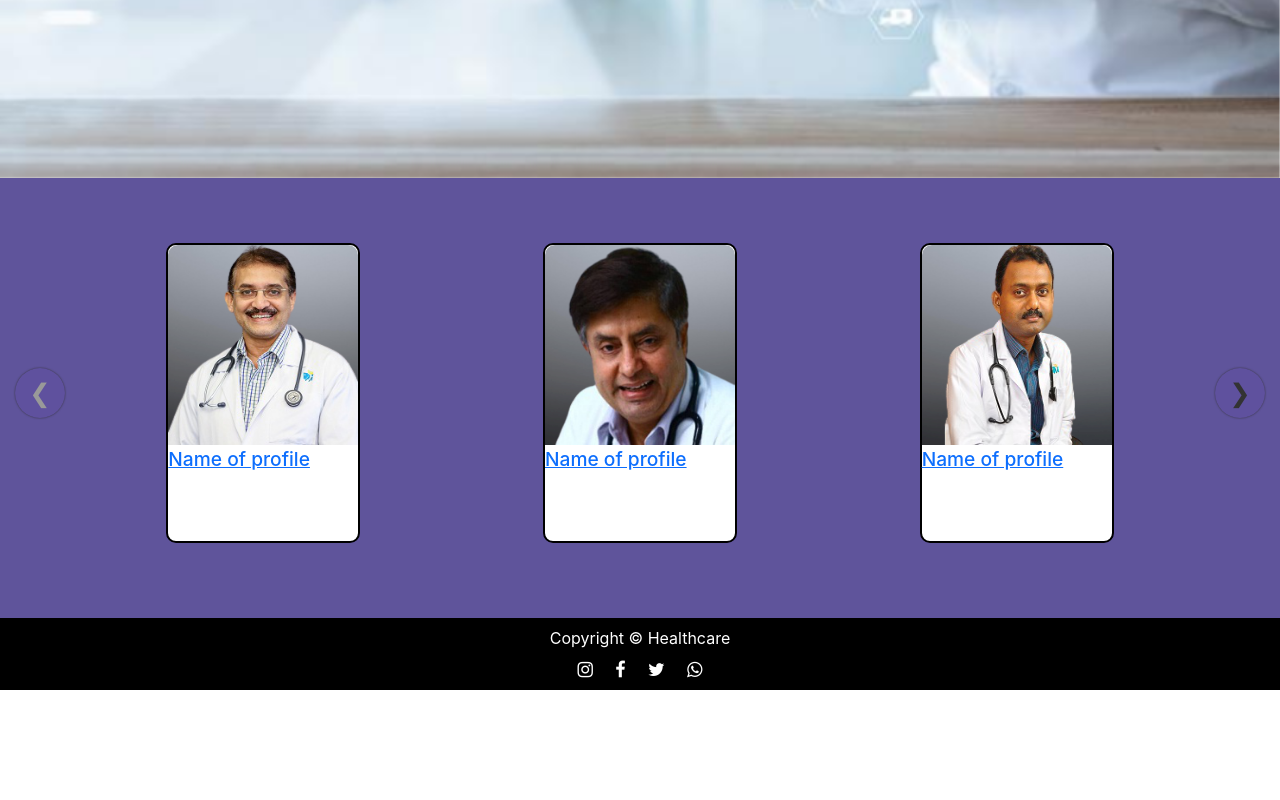
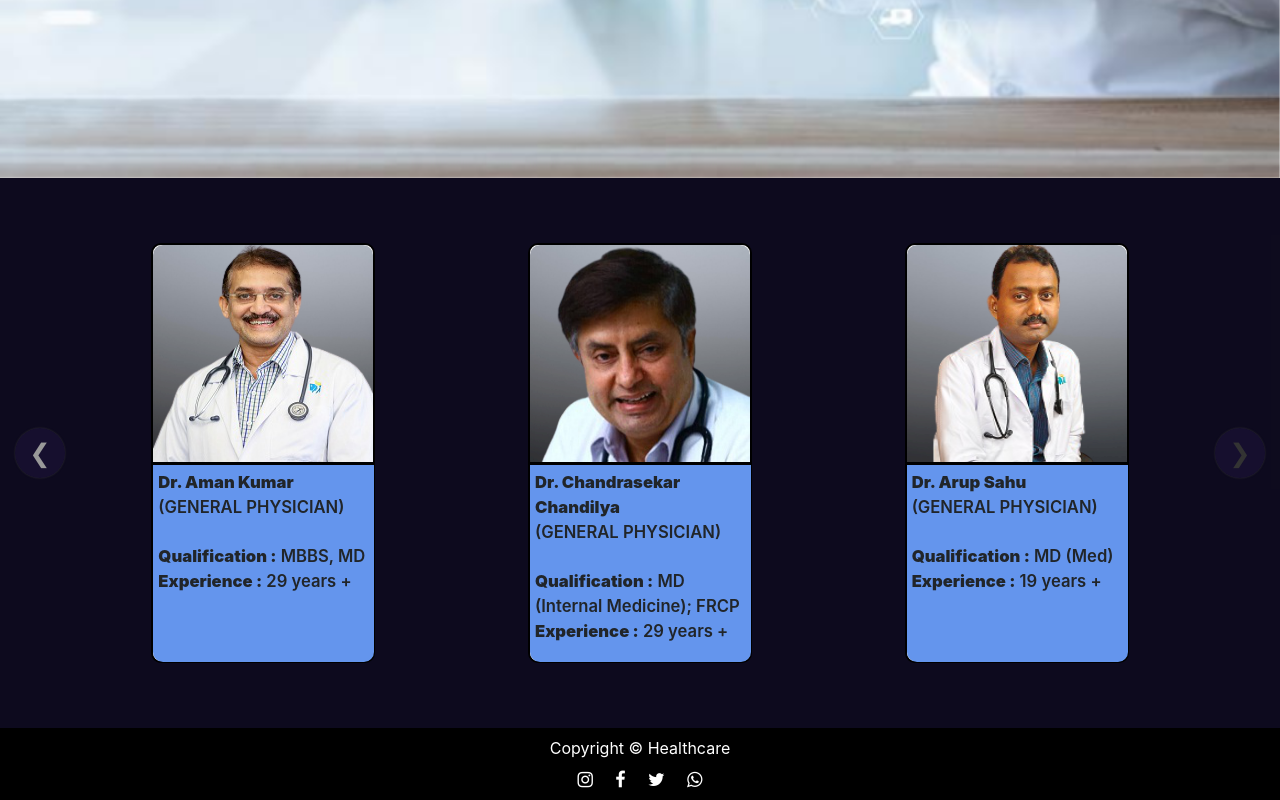
Before and after one commit to Mudra111/HealthCareFrontEnd, a React (Create React App) app: page / in a window 1280 px wide. Shown: the part 528-1328 px from the top of the page. Before the commit the page ends 1218 px from the top, so only its background shows below. Built offline with nearby package versions, Linux system fonts and the light colour scheme.

Commit message:
home page slider

```diff
--- a/package.json
+++ b/package.json
@@ -6,6 +6,7 @@
     "@testing-library/jest-dom": "^5.16.1",
     "@testing-library/react": "^12.1.2",
     "@testing-library/user-event": "^13.5.0",
+    "axios": "^0.26.0",
     "react": "^17.0.2",
     "react-dom": "^17.0.2",
     "react-elastic-carousel": "^0.11.5",
--- a/src/App.js
+++ b/src/App.js
@@ -9,6 +9,7 @@ import DonateMoney from "./Healthcare/Donate_money";
 import Gynecology from "./Healthcare/Gynecology";
 import General from "./Healthcare/General_disease";
 import Skin from "./Healthcare/SkinDisease";
+import Login from "./Healthcare/login";
 import { BrowserRouter as Router, Routes, Route } from "react-router-dom";
 import { WhatToDo1 } from "./Healthcare/WhatToDo1";
 // import { Help } from './Healthcare/Help';
@@ -31,6 +32,7 @@ function App() {
 					<Route exact path="/gynecology_department" element={<Gynecology />} />
 					<Route exact path="/general_disease_dep" element={<General />} />
 					<Route exact path="/skin_disease_dep" element={<Skin />} />
+					<Route exact path="/login" element={<Login />} />
 				</Routes>
 				<Footer />
 			</Router>
--- a/src/Healthcare/Header.js
+++ b/src/Healthcare/Header.js
@@ -107,9 +107,11 @@ export const Header = () => {
 						</li>
 
 						<li>
-							<button className="btn btn-outline-dark login" type="button">
-								Log In
-							</button>
+							<Link to="/login">
+								<button className="btn btn-outline-dark login" type="button">
+									Log In
+								</button>
+							</Link>
 						</li>
 					</ul>
 				</nav>
--- /dev/null
+++ b/src/Healthcare/login.css
@@ -0,0 +1,4 @@
+.show {
+	margin: 50px;
+	margin-bottom: 100px;
+}
--- /dev/null
+++ b/src/Healthcare/login.js
@@ -0,0 +1,61 @@
+import React, { useState } from "react";
+import Axios from "axios";
+import "./login.css";
+
+export default function Login() {
+	const [fname, setFName] = useState();
+	const [lname, setLName] = useState();
+	const [age, setAge] = useState();
+
+	const [user, setUser] = useState([]);
+
+	const add = () => {
+		Axios.post("http://localhost:3001/create", {
+			Fn: fname,
+			Ln: lname,
+			Age: age,
+		}).then(() => {
+			console.log("success");
+		});
+	};
+
+	const getUser = () => {
+		Axios.get("http://localhost:3001/show_user").then((response) => {
+			console.log(response);
+			setUser(response);
+		});
+	};
+
+	return (
+		<div>
+			<form>
+				<label>name</label>
+				<input
+					type="text"
+					onChange={(event) => {
+						setFName(event.target.value);
+					}}
+				/>
+				<label>name</label>
+				<input
+					type=" text"
+					onChange={(event) => {
+						setLName(event.target.value);
+					}}
+				/>
+				<label>age</label>
+				<input
+					type="number"
+					onChange={(event) => {
+						setAge(event.target.value);
+					}}
+				/>
+				<button onClick={add}>Add data</button>
+			</form>
+
+			<div className="show">
+				<button onClick={getUser}>Show data</button>
+			</div>
+		</div>
+	);
+}
--- a/src/Healthcare/slider2-com.js
+++ b/src/Healthcare/slider2-com.js
@@ -2,8 +2,8 @@ import styled from "styled-components";
 
 export default styled.div`
 	margin: 20px;
-	height: 300px;
-	width: 194px;
+	height: 420px;
+	width: 224px;
 	background-color: white;
 	border: 2px solid black;
 	border-radius: 10px;
--- a/src/Healthcare/slider_home.css
+++ b/src/Healthcare/slider_home.css
@@ -1,7 +1,19 @@
 .jRFJkP:hover:enabled,
 .jRFJkP:focus:enabled {
-	color: #fff;
-	background-color: rgb(73, 72, 75) !important;
+	color: rgb(31, 30, 30) !important;
+	background-color: rgb(241, 240, 243) !important;
+	box-shadow: 0 0 2px 0 #333;
+}
+
+.jRFJkP:focus {
+	color: rgb(31, 30, 30);
+	background-color: rgb(241, 240, 243) !important;
+	box-shadow: 0 0 2px 0 #333;
+}
+
+.jRFJkP {
+	color: rgb(31, 30, 30);
+	background-color: rgb(241, 240, 243) !important;
 	box-shadow: 0 0 2px 0 #333;
 }
 
@@ -18,14 +30,29 @@
 }
 
 .dctImagHome {
-	height: 200px;
-	width: 190px;
+	height: 220px;
+	width: 220px;
 	border-top-left-radius: 10px;
 	border-top-right-radius: 10px;
+	border-bottom: 3px solid black;
 }
 
 .DctSlider {
 	padding-top: 45px;
-	padding-bottom: 40px;
-	background-color: rgba(22, 6, 110, 0.685);
+	padding-bottom: 30px;
+	background-color: rgba(5, 2, 22, 0.966);
 }
+
+.dct-detail {
+	height: 197px;
+	width: 221px;
+	padding: 5px;
+	border-bottom-left-radius: 10px;
+	border-bottom-right-radius: 10px;
+	background-color: cornflowerblue;
+}
+
+.dct-name {
+	font-weight: 600;
+	font-size: 1.04rem;
+}
--- a/src/Healthcare/slider_home.js
+++ b/src/Healthcare/slider_home.js
@@ -27,73 +27,138 @@ export default function slider2() {
 				<Item>
 					<div className="profile-name-container">
 						<img src={sp1Gen} className="dctImagHome" alt="" />
-						<a href="#" className="profile-np">
-							<p className="profile-name"> Name of profile </p>
-						</a>
+						<div className="dct-detail">
+							<p className="dct-name">
+								<b>Dr. Aman Kumar</b>
+								<br /> (GENERAL PHYSICIAN) <br />
+								<br />
+								<b>Qualification :</b> MBBS, MD
+								<br />
+								<b> Experience :</b> 29 years +
+							</p>
+						</div>
 					</div>
 				</Item>
 				<Item>
 					<div className="profile-name-container">
 						<img src={sp2Gen} className="dctImagHome" alt="" />
-						<a href="#" className="profile-np">
-							<p className="profile-name"> Name of profile </p>
-						</a>
+						<div className="dct-detail">
+							<p className="dct-name">
+								<b>Dr. Chandrasekar Chandilya</b>
+								<br /> (GENERAL PHYSICIAN) <br />
+								<br />
+								<b>Qualification :</b> MD (Internal Medicine); FRCP
+								<br />
+								<b> Experience :</b> 29 years +
+							</p>
+						</div>
 					</div>
 				</Item>
 				<Item>
 					<div className="profile-name-container">
 						<img src={sp3Gen} className="dctImagHome" alt="" />
-						<a href="#" className="profile-np">
-							<p className="profile-name"> Name of profile </p>
-						</a>
+						<div className="dct-detail">
+							<p className="dct-name">
+								<b>Dr. Arup Sahu</b>
+								<br /> (GENERAL PHYSICIAN) <br />
+								<br />
+								<b>Qualification :</b> MD (Med)
+								<br />
+								<b> Experience :</b> 19 years +
+							</p>
+						</div>
 					</div>
 				</Item>
 				<Item>
 					<div className="profile-name-container">
 						<img src={sp1Gyn} className="dctImagHome" alt="" />
-						<a href="#" className="profile-np">
-							<p className="profile-name"> Name of profile </p>
-						</a>
+						<div className="dct-detail">
+							<p className="dct-name">
+								<b>Dr. Divyesh Shukla</b>
+								<br /> (Consultant Gynaecological endoscopic surgeon) <br />
+								<br />
+								<b>Qualification :</b> MBBS. MD
+								<br />
+								<b> Experience :</b> 16 years +
+							</p>
+						</div>
 					</div>
 				</Item>
 				<Item>
 					<div className="profile-name-container">
 						<img src={sp2Gyn} className="dctImagHome" alt="" />
-						<a href="#" className="profile-np">
-							<p className="profile-name"> Name of profile </p>
-						</a>
+						<div className="dct-detail">
+							<p className="dct-name">
+								<b>Dr. Shilpi Shukla</b>
+								<br /> (Consultant Obstetrician & Gynaecologist & Infertility
+								specialist)
+								<br />
+								<br />
+								<b>Qualification :</b> MBBS. MD
+								<br />
+								<b> Experience :</b> 10 years +
+							</p>
+						</div>
 					</div>
 				</Item>
 				<Item>
 					<div className="profile-name-container">
 						<img src={sp3Gyn} className="dctImagHome" alt="" />
-						<a href="#" className="profile-np">
-							<p className="profile-name"> Name of profile </p>
-						</a>
+						<div className="dct-detail">
+							<p className="dct-name">
+								<b>Dr. Parul Valia</b>
+								<br /> (D.ch, M.D.) <br />
+								<br />
+								<b>Qualification :</b> M.D; D.Ch; PGD- DN
+								<br />
+								<b> Experience :</b> 27 years +
+							</p>
+						</div>
 					</div>
 				</Item>
 				<Item>
 					<div className="profile-name-container">
 						<img src={SkinSp1} className="dctImagHome" alt="" />
-						<a href="#" className="profile-np">
-							<p className="profile-name"> Name of profile </p>
-						</a>
+						<div className="dct-detail">
+							<p className="dct-name">
+								<b>Dr.Sheetal Srinivas</b>
+								<br /> (Dermatologist) <br />
+								<br />
+								<b>Qualification :</b> MBBS, MD (DVL)
+								<br />
+								<b> Experience :</b> 7 year
+							</p>
+						</div>
 					</div>
 				</Item>
 				<Item>
 					<div className="profile-name-container">
 						<img src={SkinSp2} className="dctImagHome" alt="" />
-						<a href="#" className="profile-np">
-							<p className="profile-name"> Name of profile </p>
-						</a>
+						<div className="dct-detail">
+							<p className="dct-name">
+								<b>Dr.Debasmita</b>
+								<br /> (Dermatologist, Cosmetologist) <br />
+								<br />
+								<b>Qualification :</b> MBBS, DDVL
+								<br />
+								<b> Experience :</b> 10 year
+							</p>
+						</div>
 					</div>
 				</Item>
 				<Item>
 					<div className="profile-name-container">
 						<img src={SkinSp3} className="dctImagHome" alt="" />
-						<a href="#" className="profile-np">
-							<p className="profile-name"> Name of profile </p>
-						</a>
+						<div className="dct-detail">
+							<p className="dct-name">
+								<b>Dr.Ashwini Tatawati</b>
+								<br /> (Dermatologist) <br />
+								<br />
+								<b>Qualification :</b> MBBS, MD (DVL)
+								<br />
+								<b> Experience :</b> 9 year
+							</p>
+						</div>
 					</div>
 				</Item>
 			</Carousel>
```
Also changed, not shown: 1 other file (tests, documents, lock files or other folders).
